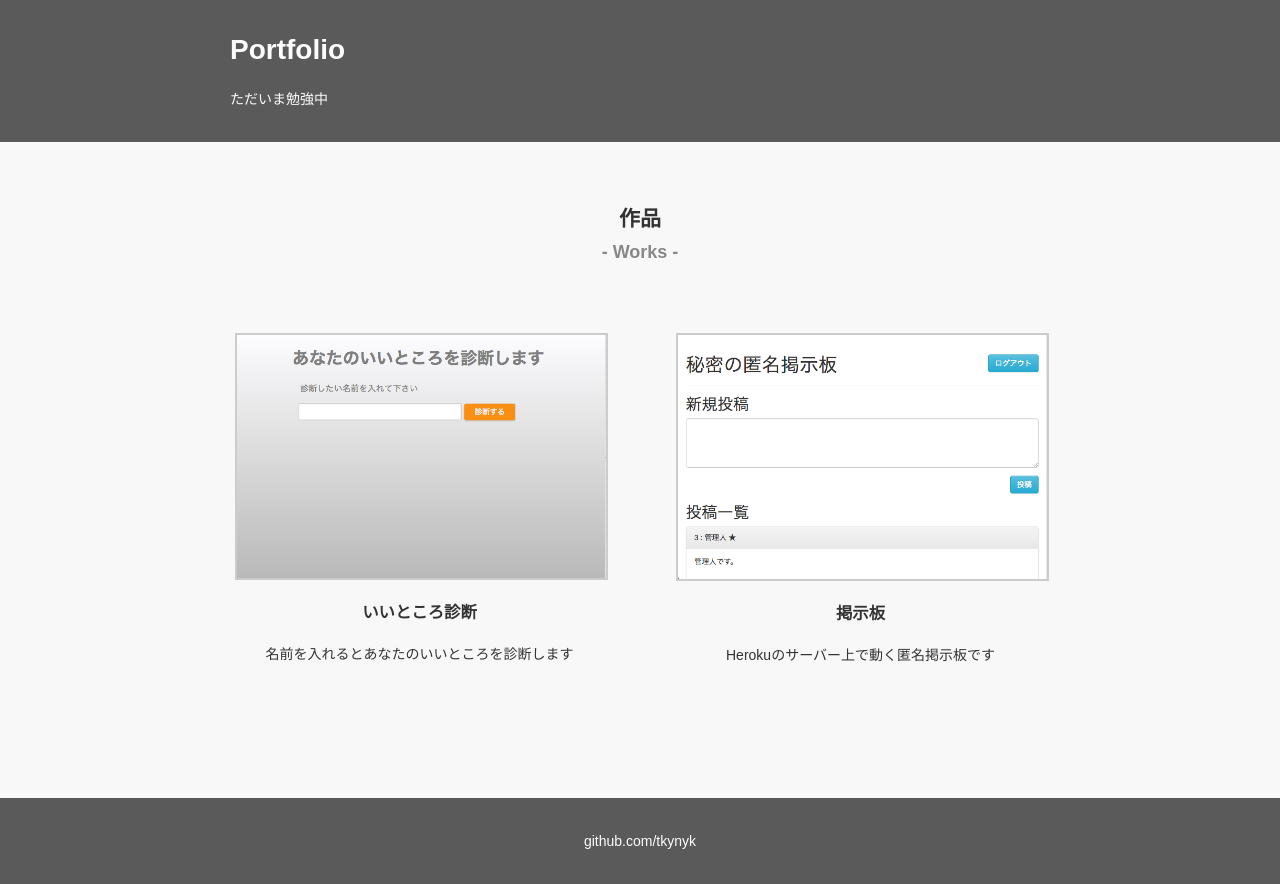
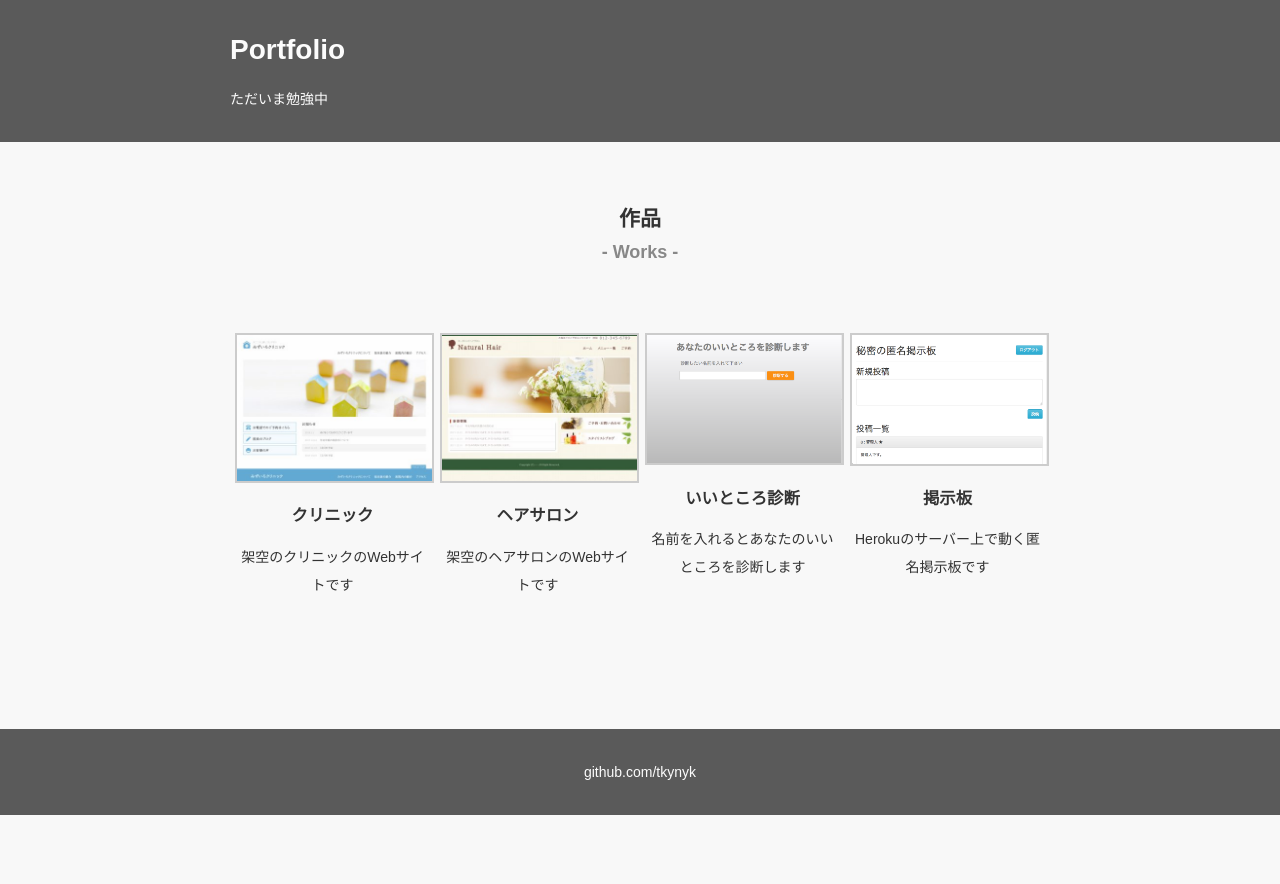
Before and after one commit to tkynyk/portfolio, a plain HTML site: page index.html in a window 1280 px wide. After the commit the page ends 815 px from the top, so only its background shows below. Drawn offline with Linux system fonts and the light colour scheme.

Commit message:
架空サイト追加

```diff
--- a/index.html
+++ b/index.html
@@ -13,27 +13,51 @@
         <p>ただいま勉強中</p>
     </div>
   </header>
+
   <section class="works">
     <h2>作品</h2>
     <div class="container">
+        <!-- <div class="wrapper1"> -->
+          <div class="item">
+              <a href="https://tkynyk.github.io/clinic/">
+                  <img src="img/img_cl.jpg"
+                    width="100" height="66" alt="クリニック">
+              </a>
+              <h3>クリニック</h3>
+                  <p>架空のクリニックのWebサイトです</p>
+          </div>
+
+          <div class="item">
+                <a href="https://tkynyk.github.io/hair_salon/">
+                    <img src="img/img_hs.jpg"
+                      width="100" height="66" alt="ヘアサロン">
+                </a>
+                <h3>ヘアサロン</h3>
+                    <p>架空のヘアサロンのWebサイトです</p>
+          </div>
+        <!-- </div>  -->
+
+        <!--  -->
+        <!-- <div class="wrapper2"> -->
             <div class="item">
                 <a href="https://tkynyk.github.io/assessment/">
                     <img src="img/item1.png"
-                width="100" height="66"alt="いいところ診断A">
+                        width="100" height="66" alt="いいところ診断">
                 </a>
                 <h3>いいところ診断</h3>
                     <p>名前を入れるとあなたのいいところを診断します</p>
             </div>
+
             <div class="item">
                 <a href="https://guest2:Kuge7reG@frozen-mountain-51932.herokuapp.com/posts">
                     <img src="img/item2.png"
-              width="100" height="66"alt="掲示板B">
+                        width="100" height="66" alt="掲示板">
                 </a>
                 <h3>掲示板</h3>
                     <p>Herokuのサーバー上で動く匿名掲示板です</p>
             </div>
-        </div>
-      </div>
+        <!-- </div> -->
+    </div> <!-- container -->
     </section>
 
     <footer>
--- a/styles.css
+++ b/styles.css
@@ -101,7 +101,7 @@ footer {
   }
 
   .works .item {
-    width: 45%;
+    width: 25%;
   }
 
   .works .item img {
```
Also changed, not shown: img/img_cl.jpg (added), img/img_hs.jpg (added), 1 other file. Lines whose indentation alone changed are shown as unchanged.
